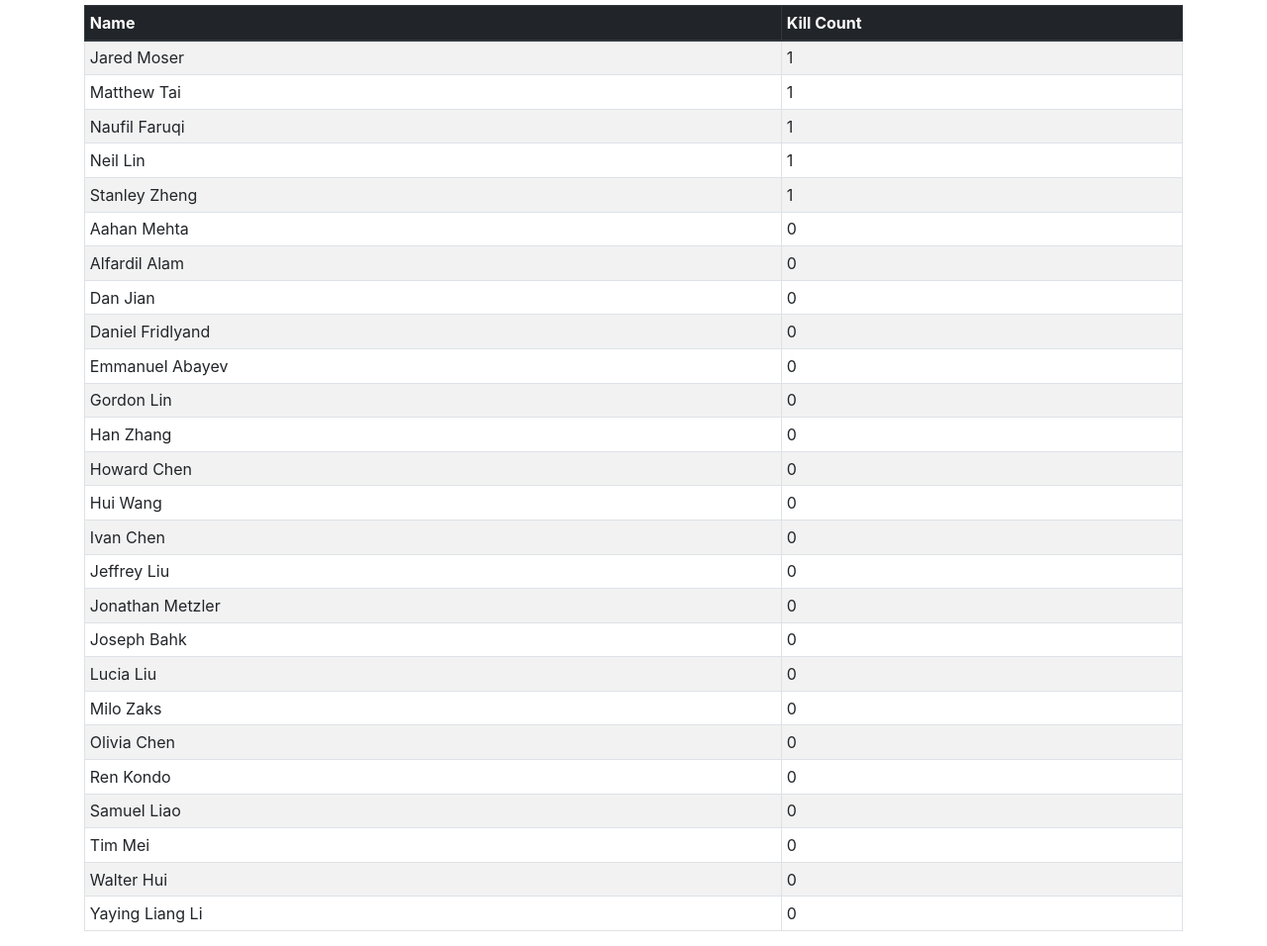
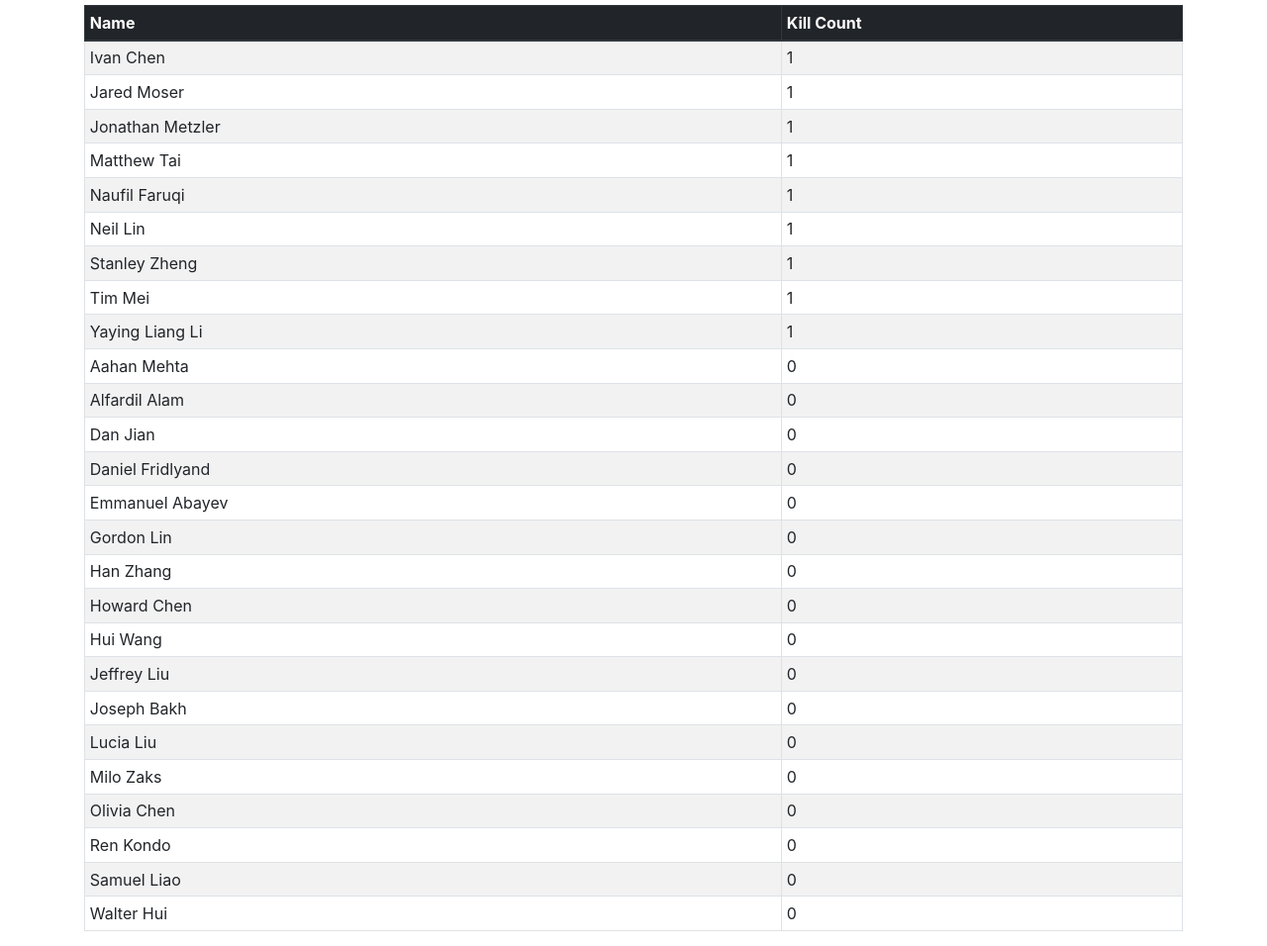
Before and after one commit to austinngan/Assassins, a plain HTML site: page index.html in a window 1280 px wide. Shown: the part 61-1017 px from the top of the page at 99% size. Drawn offline with nearby package versions, Linux system fonts and the light colour scheme.

Commit message:
update leaderboard

```diff
--- a/index.html
+++ b/index.html
@@ -26,11 +26,15 @@
 
   <script>
     var kills = [
+        ["Ivan Chen", 1],
         ["Jared Moser", 1],
+        ["Jonathan Metzler", 1],
         ["Matthew Tai", 1],
         ["Naufil Faruqi", 1],
         ["Neil Lin", 1],
         ["Stanley Zheng", 1],
+        ["Tim Mei", 1],
+        ["Yaying Liang Li", 1],
         ["Aahan Mehta", 0],
         ["Alfardil Alam", 0],
         ["Dan Jian", 0],
@@ -40,18 +44,14 @@
         ["Han Zhang", 0],
         ["Howard Chen", 0],
         ["Hui Wang", 0],
-      ["Ivan Chen", 0],
         ["Jeffrey Liu", 0],
-      ["Jonathan Metzler", 0],
-      ["Joseph Bahk", 0],
+        ["Joseph Bakh", 0],
         ["Lucia Liu", 0],
         ["Milo Zaks", 0],
         ["Olivia Chen", 0],
         ["Ren Kondo", 0],
         ["Samuel Liao", 0],
-      ["Tim Mei", 0],
-      ["Walter Hui", 0],
-      ["Yaying Liang Li", 0]
+        ["Walter Hui", 0]
     ];
 
     function fill() {
```
Lines whose indentation alone changed are shown as unchanged.
